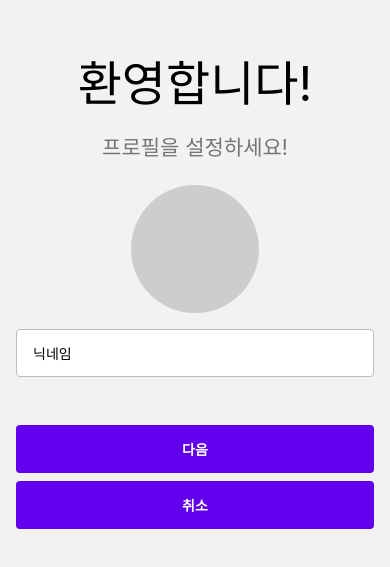
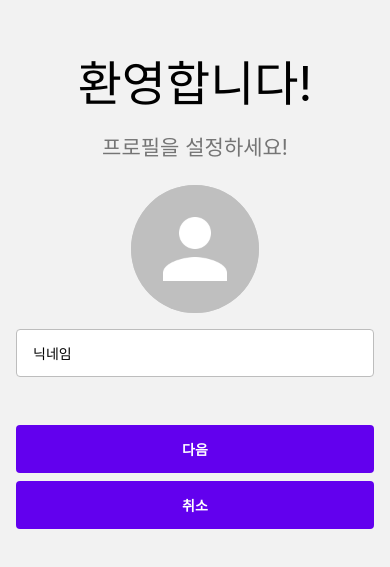
Before and after one commit to da-in/react-native-practice, a React Native app in the folder PublicGalleryDain/: screen /Welcome in a window 390 px wide. Shown: the part 135-702 px from the top of the page. Built offline with nearby package versions, Linux system fonts and the light colour scheme; what @react-native-firebase/firestore would draw is missing.

Commit message:
8.5.2 Default Profile Image

```diff
--- a/PublicGalleryDain/components/SetupProfile.js
+++ b/PublicGalleryDain/components/SetupProfile.js
@@ -55,12 +55,11 @@ function SetupProfile() {
       <Pressable onPress={onSelectImage}>
         <Image
           style={styles.circle}
-          source={{uri: response?.assets[0]?.uri}}
-          // source={
-          //   response
-          //     ? {uri: response?.assets[0]?.uri}
-          //     : require('../assets/user.png')
-          // }
+          source={
+            response
+              ? {uri: response?.assets[0]?.uri}
+              : require('../assets/user.png')
+          }
         />
       </Pressable>
       <View style={styles.form}>
```
